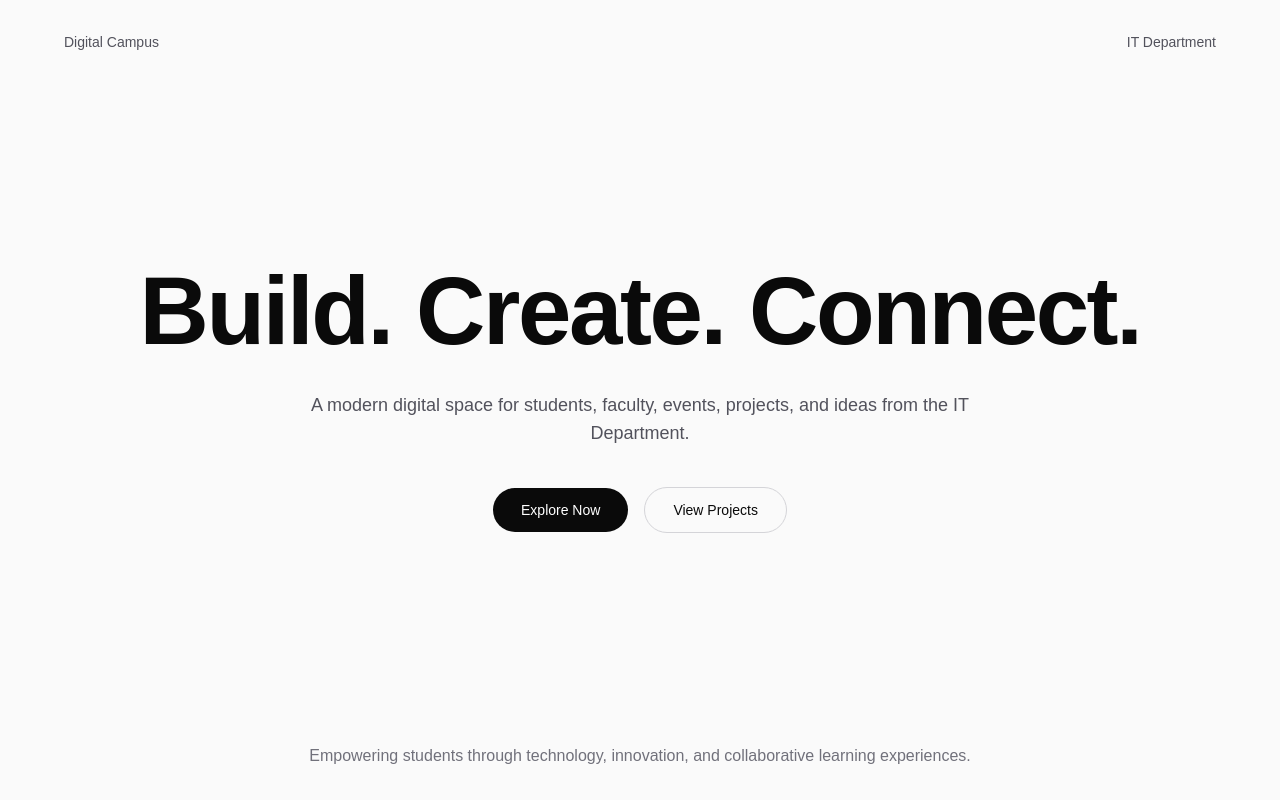
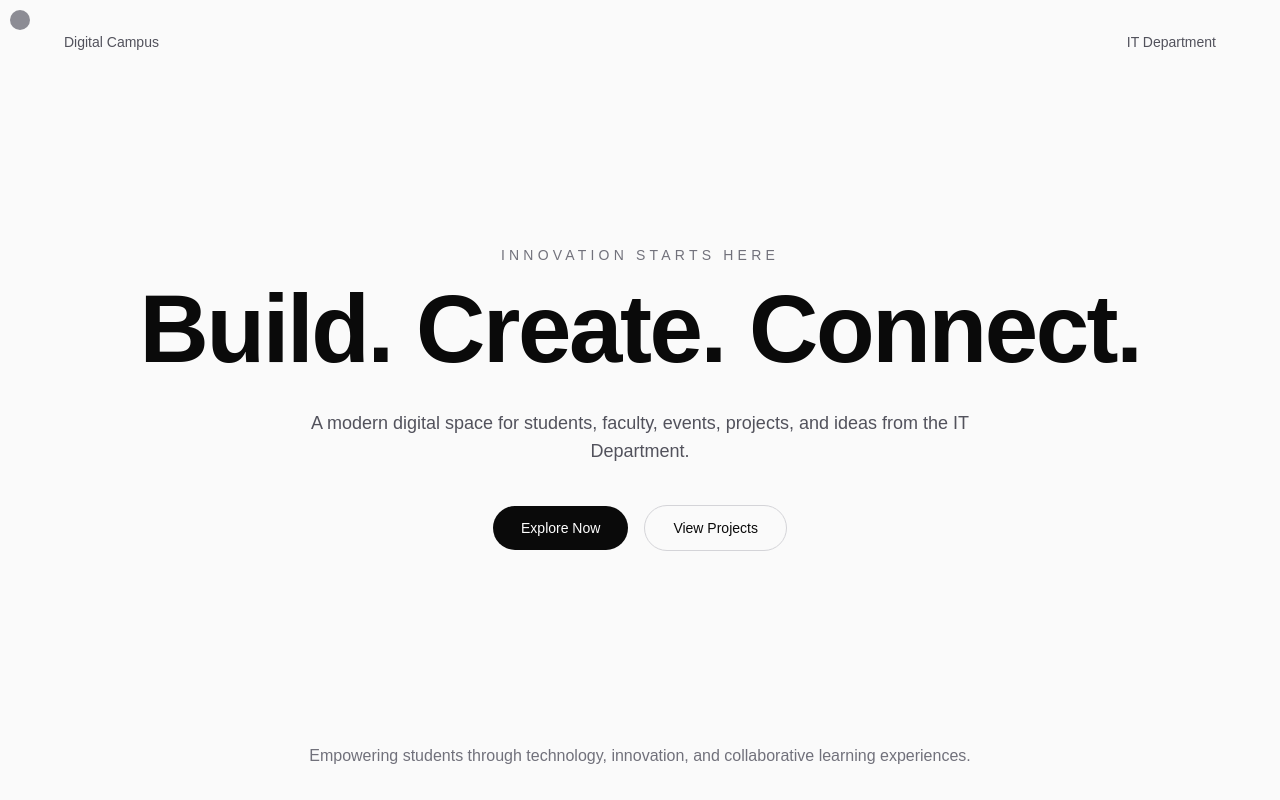
Before and after one commit to sooryanathg/frontend-warmup, a Next.js app: page /page1 in a window 1280 px wide. Built offline with nearby package versions, Linux system fonts and the light colour scheme.

Commit message:
feat: add hero animations and interactions

```diff
--- a/app/page1/HeroSection.tsx
+++ b/app/page1/HeroSection.tsx
@@ -5,41 +5,57 @@ export default function HeroSection() {
     <section className="min-h-screen bg-[#fafafa] px-6 py-8 text-[#0a0a0a] md:px-12">
       <div className="mx-auto flex min-h-[calc(100vh-4rem)] max-w-6xl flex-col justify-between">
 
+        {/* Top Bar */}
         <div className="flex items-center justify-between text-sm font-medium text-zinc-600">
-          <p>Digital Campus</p>
-          <p>IT Department</p>
+          <p className="transition-all duration-300 hover:text-black hover:tracking-wide">
+            Digital Campus
+          </p>
+
+          <p className="transition-all duration-300 hover:text-black hover:tracking-wide">
+            IT Department
+          </p>
         </div>
 
+        {/* Hero Content */}
         <div className="mx-auto max-w-5xl text-center">
-          <h1 className="text-5xl font-semibold tracking-tight md:text-7xl lg:text-8xl">
+          <p className="mb-4 text-sm font-medium uppercase tracking-[0.3em] text-zinc-500 transition-all duration-300 hover:tracking-[0.4em]">
+            Innovation starts here
+          </p>
+
+          <h1 className="text-5xl font-semibold tracking-tight transition-all duration-500 hover:scale-[1.03] hover:tracking-normal md:text-7xl lg:text-8xl">
             Build. Create. Connect.
           </h1>
 
-          <p className="mx-auto mt-8 max-w-2xl text-base leading-7 text-zinc-600 md:text-lg">
+          <p className="mx-auto mt-8 max-w-2xl text-base leading-7 text-zinc-600 transition-colors duration-300 hover:text-zinc-800 md:text-lg">
             A modern digital space for students, faculty, events, projects, and
             ideas from the IT Department.
           </p>
 
+          {/* CTA Buttons */}
           <div className="mt-10 flex flex-col items-center justify-center gap-4 sm:flex-row">
             <Link
               href="#"
-              className="w-full rounded-full bg-[#0a0a0a] px-7 py-3 text-center text-sm font-medium text-white sm:w-auto"
+              className="w-full rounded-full bg-[#0a0a0a] px-7 py-3 text-center text-sm font-medium text-white transition-all duration-300 hover:-translate-y-1 hover:scale-105 hover:shadow-xl active:scale-95 sm:w-auto"
             >
               Explore Now
             </Link>
 
             <Link
               href="#"
-              className="w-full rounded-full border border-zinc-300 px-7 py-3 text-center text-sm font-medium text-[#0a0a0a] sm:w-auto"
+              className="w-full rounded-full border border-zinc-300 px-7 py-3 text-center text-sm font-medium text-[#0a0a0a] transition-all duration-300 hover:-translate-y-1 hover:scale-105 hover:bg-zinc-100 active:scale-95 sm:w-auto"
             >
               View Projects
             </Link>
           </div>
         </div>
-          <p className="mx-auto max-w-2xl text-center text-sm leading-6 text-zinc-500 md:text-base">
-  Empowering students through technology, innovation, and collaborative
-  learning experiences.
-</p>
+
+        {/* Bottom Text */}
+        <div className="text-center">
+          <p className="mx-auto max-w-2xl text-sm leading-6 text-zinc-500 transition-colors duration-300 hover:text-zinc-700 md:text-base">
+            Empowering students through technology, innovation, and collaborative
+            learning experiences.
+          </p>
+        </div>
 
       </div>
     </section>
--- /dev/null
+++ b/app/page1/MouseFollower.tsx
@@ -0,0 +1,37 @@
+"use client";
+
+import { useEffect, useState } from "react";
+
+export default function MouseFollower() {
+  const [position, setPosition] = useState({
+    x: 20,
+    y: 20,
+  });
+
+  useEffect(() => {
+    function handleMouseMove(event: MouseEvent) {
+      setPosition({
+        x: event.clientX,
+        y: event.clientY,
+      });
+    }
+
+    window.addEventListener("mousemove", handleMouseMove);
+
+    return () => {
+      window.removeEventListener("mousemove", handleMouseMove);
+    };
+  }, []);
+
+  return (
+    <div
+    className="pointer-events-none fixed z-[9999] h-5 w-5 rounded-full bg-zinc-500 opacity-80"
+      style={{
+
+        left: `${position.x}px`,
+        top: `${position.y}px`,
+        transform: "translate(-50%, -50%)",
+      }}
+    />
+  );
+}
--- a/app/page1/page.tsx
+++ b/app/page1/page.tsx
@@ -1,8 +1,10 @@
 import HeroSection from "./HeroSection";
+import MouseFollower from "./MouseFollower";
 
 export default function Page1() {
   return (
-    <main>
+    <main className="bg-[#fafafa] text-[#0a0a0a]">
+      <MouseFollower />
       <HeroSection />
     </main>
   );
```
